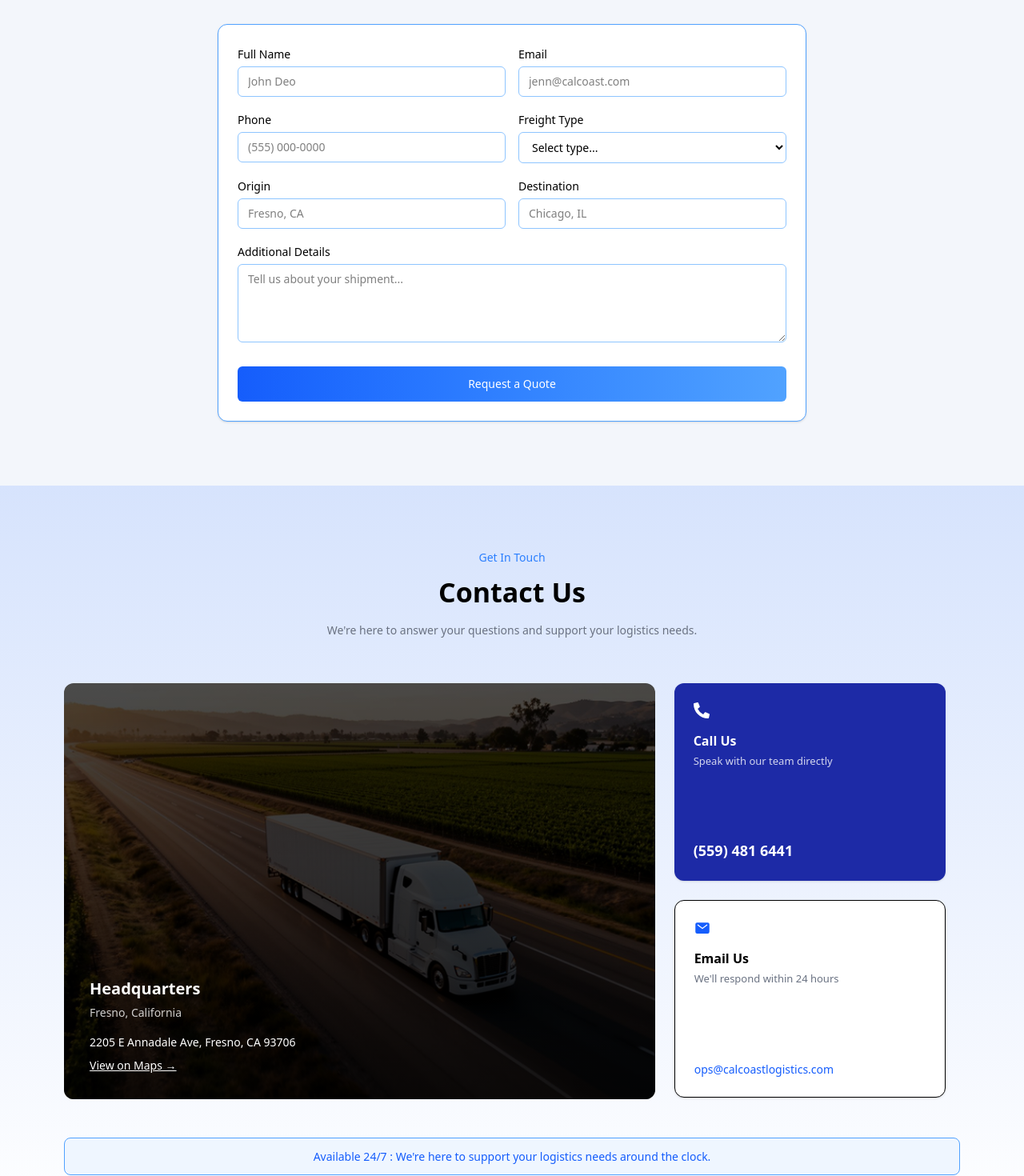
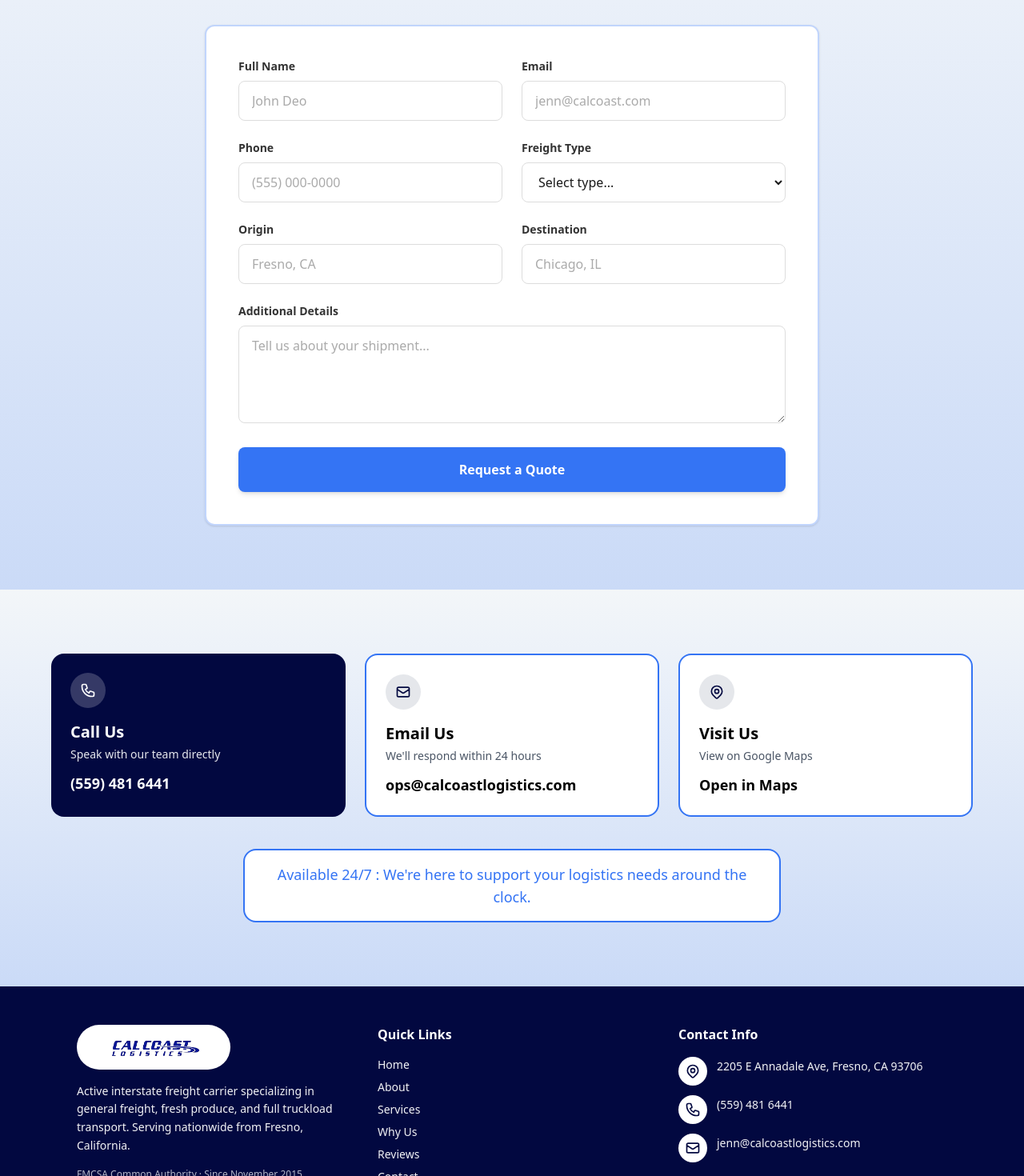
Before and after one commit to MianKashif2534/calcoast, a Next.js app: page / in a window 1280 px wide. Shown: the part 4280-5750 px from the top of the page at 80% size. Built offline with nearby package versions, Linux system fonts and the light colour scheme.

Commit message:
add your contact page in home

```diff
--- a/app/(home)/components/ContactSection.tsx
+++ /dev/null
@@ -1,153 +0,0 @@
-"use client";
-
-import Image from "next/image";
-import { FaPhoneAlt } from "react-icons/fa";
-import { IoMail } from "react-icons/io5";
-import { motion } from "framer-motion";
-import contactImg from "@/app/assets/contactImg.png";
-
-export function ContactSection() {
-  return (
-    <section className="bg-[linear-gradient(360deg,#FFFFFF_0%,#3474F433_100%)] py-20">
-      <div className="max-w-6xl mx-auto px-4">
-        {/* Heading */}
-        <motion.div
-          initial={{ opacity: 0, y: 60 }}
-          whileInView={{ opacity: 1, y: 0 }}
-          transition={{ duration: 0.7, ease: "easeOut" }}
-          viewport={{ once: true }}
-          className="text-center mb-14"
-        >
-          <p className="text-blue-500 text-sm font-medium">Get In Touch</p>
-
-          <h2 className="text-[34px] font-bold text-black mt-2">Contact Us</h2>
-
-          <p className="text-gray-500 mt-3 text-sm">
-            We're here to answer your questions and support your logistics
-            needs.
-          </p>
-        </motion.div>
-
-        {/* Main Layout */}
-        <div className="grid lg:grid-cols-3 gap-6 items-start">
-          {/* IMAGE with zoom + parallax feel */}
-          <motion.div
-            initial={{ opacity: 0, scale: 0.9 }}
-            whileInView={{ opacity: 1, scale: 1 }}
-            transition={{ duration: 0.8 }}
-            viewport={{ once: true }}
-            whileHover={{ scale: 1.03 }}
-            className="lg:col-span-2 relative rounded-xl overflow-hidden group"
-          >
-            <Image
-              src={contactImg}
-              alt="truck"
-              className="w-[740px] h-[520px] object-cover transition duration-700 group-hover:scale-110"
-            />
-
-            {/* Overlay */}
-            <div className="absolute inset-0 bg-gradient-to-t from-black/70 via-black/30 to-transparent p-8 flex flex-col justify-end text-white">
-              <motion.div
-                initial={{ opacity: 0, y: 30 }}
-                whileInView={{ opacity: 1, y: 0 }}
-                transition={{ delay: 0.3 }}
-              >
-                <h3 className="text-[20px] font-semibold">Headquarters</h3>
-
-                <p className="text-[14px] text-white/80 mt-1">
-                  Fresno, California
-                </p>
-
-                <p className="text-[14px] mt-4">
-                  2205 E Annadale Ave, Fresno, CA 93706
-                </p>
-
-                <p className="text-[14px] underline mt-2 cursor-pointer hover:text-blue-300 transition">
-                  View on Maps →
-                </p>
-              </motion.div>
-            </div>
-          </motion.div>
-
-          {/* Right Cards */}
-          <div className="flex flex-col gap-6">
-            {/* CALL CARD */}
-            <motion.div
-              initial={{ opacity: 0, x: 80 }}
-              whileInView={{ opacity: 1, x: 0 }}
-              transition={{ duration: 0.6 }}
-              viewport={{ once: true }}
-              whileHover={{
-                scale: 1.05,
-                rotate: 1,
-                boxShadow: "0px 20px 40px rgba(0,0,0,0.2)",
-              }}
-              className="bg-[#1D2AA6] text-white rounded-xl p-6 shadow h-[247px] w-[339px] flex flex-col justify-between cursor-pointer"
-            >
-              <div>
-                <FaPhoneAlt className="text-xl mb-4" />
-
-                <p className="font-semibold text-[16px]">Call Us</p>
-
-                <p className="text-[13px] text-white/80 mt-1">
-                  Speak with our team directly
-                </p>
-              </div>
-
-              <motion.p
-                whileHover={{ scale: 1.1 }}
-                className="text-[18px] font-bold"
-              >
-                (559) 481 6441
-              </motion.p>
-            </motion.div>
-
-            {/* EMAIL CARD */}
-            <motion.div
-              initial={{ opacity: 0, x: 80 }}
-              whileInView={{ opacity: 1, x: 0 }}
-              transition={{ delay: 0.2 }}
-              viewport={{ once: true }}
-              whileHover={{
-                scale: 1.05,
-                rotate: -1,
-                boxShadow: "0px 20px 40px rgba(0,0,0,0.15)",
-              }}
-              className="bg-white border rounded-xl p-6 shadow-sm h-[247px] w-[339px] flex flex-col justify-between cursor-pointer"
-            >
-              <div>
-                <IoMail className="text-xl text-blue-600 mb-4" />
-
-                <p className="font-semibold text-[16px] text-black">Email Us</p>
-
-                <p className="text-[13px] text-gray-500 mt-1">
-                  We'll respond within 24 hours
-                </p>
-              </div>
-
-              <motion.p
-                whileHover={{ scale: 1.05 }}
-                className="text-blue-600 text-[14px] font-medium"
-              >
-                ops@calcoastlogistics.com
-              </motion.p>
-            </motion.div>
-          </div>
-        </div>
-
-        {/* Bottom Box */}
-        <motion.div
-          initial={{ opacity: 0, y: 50 }}
-          whileInView={{ opacity: 1, y: 0 }}
-          transition={{ delay: 0.3 }}
-          viewport={{ once: true }}
-          whileHover={{ scale: 1.02 }}
-          className="mt-12 border border-blue-400 text-blue-600 text-center py-3 rounded-lg bg-blue-50 text-[14px]"
-        >
-          Available 24/7 : We're here to support your logistics needs around the
-          clock.
-        </motion.div>
-      </div>
-    </section>
-  );
-}
--- a/app/(home)/components/QuoteSection.tsx
+++ /dev/null
@@ -1,107 +0,0 @@
-"use client";
-
-export function QuoteSection() {
-  return (
-    <section className="py-20 bg-[#F3F6FB]">
-      <div className="max-w-3xl mx-auto px-4 text-center">
-        {/* Heading */}
-        <p className="text-blue-500 text-sm font-medium">Get Started</p>
-
-        <h2 className="text-3xl md:text-4xl font-semibold mt-2">
-          Get a Freight Quote Today
-        </h2>
-
-        <p className="text-gray-600 mt-3 text-sm max-w-xl mx-auto">
-          Need reliable freight transportation? Contact our team for a fast and
-          competitive quote.
-        </p>
-
-        {/* Form Card */}
-        <div className="mt-10 bg-white border border-blue-400 rounded-xl p-6 text-left shadow-sm">
-          <form className="grid grid-cols-1 md:grid-cols-2 gap-4">
-            {/* Full Name */}
-            <div>
-              <label className="text-sm font-medium">Full Name</label>
-              <input
-                type="text"
-                placeholder="John Deo"
-                className="mt-1 w-full border border-blue-300 rounded-md px-3 py-2 text-sm focus:outline-none focus:ring-2 focus:ring-blue-400"
-              />
-            </div>
-
-            {/* Email */}
-            <div>
-              <label className="text-sm font-medium">Email</label>
-              <input
-                type="email"
-                placeholder="jenn@calcoast.com"
-                className="mt-1 w-full border border-blue-300 rounded-md px-3 py-2 text-sm focus:outline-none focus:ring-2 focus:ring-blue-400"
-              />
-            </div>
-
-            {/* Phone */}
-            <div>
-              <label className="text-sm font-medium">Phone</label>
-              <input
-                type="text"
-                placeholder="(555) 000-0000"
-                className="mt-1 w-full border border-blue-300 rounded-md px-3 py-2 text-sm focus:outline-none focus:ring-2 focus:ring-blue-400"
-              />
-            </div>
-
-            {/* Freight Type */}
-            <div>
-              <label className="text-sm font-medium">Freight Type</label>
-              <select className="mt-1 w-full border border-blue-300 rounded-md px-3 py-2 text-sm focus:outline-none focus:ring-2 focus:ring-blue-400">
-                <option>Select type...</option>
-                <option>Dry Van</option>
-                <option>Flatbed</option>
-                <option>Reefer</option>
-              </select>
-            </div>
-
-            {/* Origin */}
-            <div>
-              <label className="text-sm font-medium">Origin</label>
-              <input
-                type="text"
-                placeholder="Fresno, CA"
-                className="mt-1 w-full border border-blue-300 rounded-md px-3 py-2 text-sm focus:outline-none focus:ring-2 focus:ring-blue-400"
-              />
-            </div>
-
-            {/* Destination */}
-            <div>
-              <label className="text-sm font-medium">Destination</label>
-              <input
-                type="text"
-                placeholder="Chicago, IL"
-                className="mt-1 w-full border border-blue-300 rounded-md px-3 py-2 text-sm focus:outline-none focus:ring-2 focus:ring-blue-400"
-              />
-            </div>
-
-            {/* Additional Details */}
-            <div className="md:col-span-2">
-              <label className="text-sm font-medium">Additional Details</label>
-              <textarea
-                rows={4}
-                placeholder="Tell us about your shipment..."
-                className="mt-1 w-full border border-blue-300 rounded-md px-3 py-2 text-sm focus:outline-none focus:ring-2 focus:ring-blue-400"
-              ></textarea>
-            </div>
-
-            {/* Button */}
-            <div className="md:col-span-2">
-              <button
-                type="submit"
-                className="w-full mt-2 bg-gradient-to-r from-blue-600 to-blue-400 text-white py-3 rounded-md text-sm font-medium hover:opacity-90 transition"
-              >
-                Request a Quote
-              </button>
-            </div>
-          </form>
-        </div>
-      </div>
-    </section>
-  );
-}
--- a/app/(home)/page.tsx
+++ b/app/(home)/page.tsx
@@ -4,8 +4,9 @@ import { FreightServices } from "./components/FreightServices";
 import { StatsSection } from "./components/StatsSection";
 import { ReviewsSection } from "./components/ReviewsSection";
 import { CoverageSection } from "./components/CoverageSection";
-import { QuoteSection } from "./components/QuoteSection";
-import { ContactSection } from "./components/ContactSection";
+
+import { QuoteFormSection } from "../contact/components/QuoteFormSection";
+import { ContactUsSection } from "../contact/components/ContactUsSection";
 
 export default function HomePage() {
   return (
@@ -16,8 +17,9 @@ export default function HomePage() {
       <StatsSection />
       <ReviewsSection />
       <CoverageSection />
-      <QuoteSection />
-      <ContactSection />
+
+      <QuoteFormSection />
+      <ContactUsSection />
     </div>
   );
 }
```
